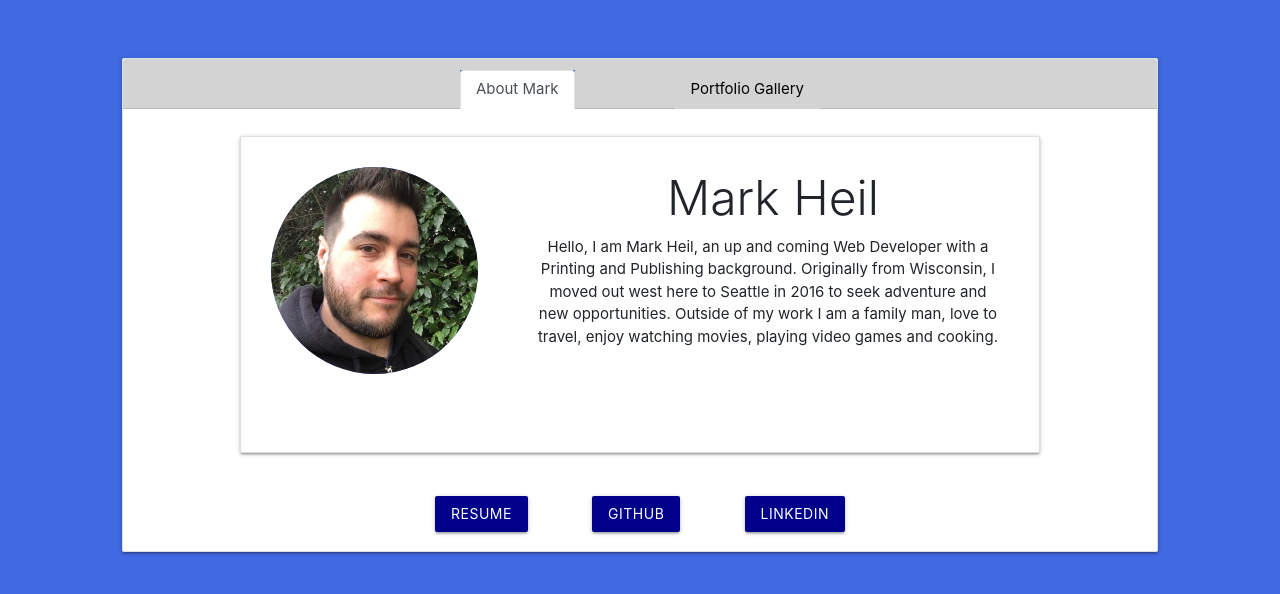
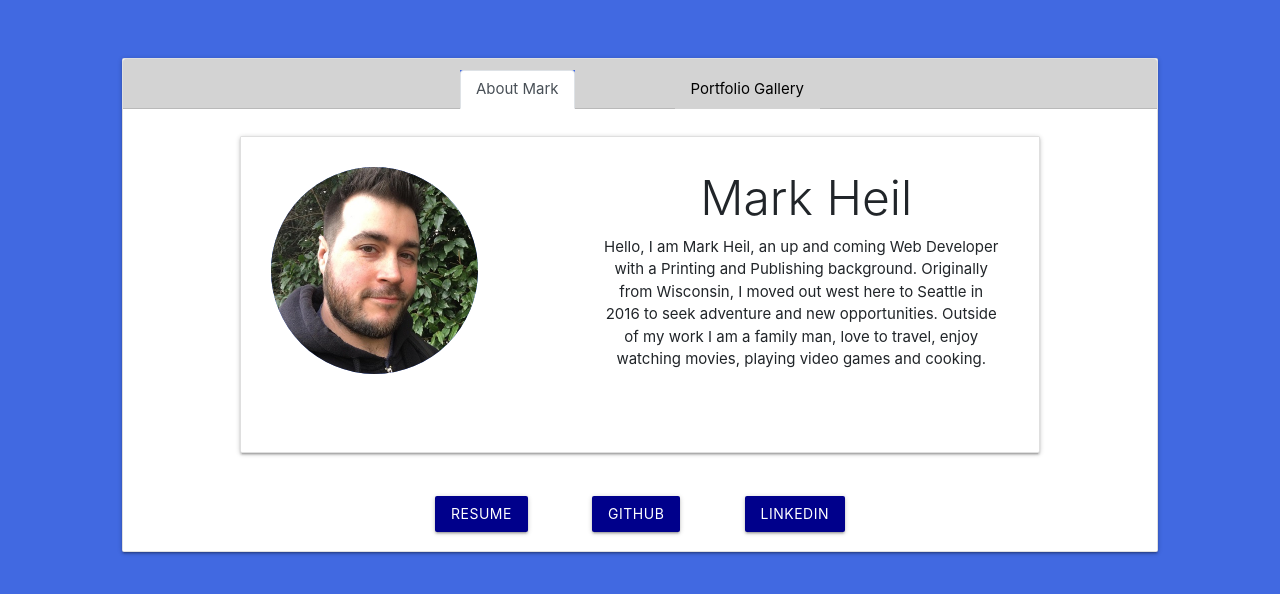
Before and after one commit to Merkraith/Portfolio-with-Bootstrap, a plain HTML site: page index.html in a window 1280 px wide. Drawn offline with nearby package versions, Linux system fonts and the light colour scheme.

Commit message:
minor css update

```diff
--- a/index.html
+++ b/index.html
@@ -38,7 +38,9 @@
                 <div class="col-md-4" id="white-bg">
                   <img src="./images/mark.jpg" class="circle responsive-img" id="mark-img" alt="mark.jpg">
                 </div>
-                <div class="col-md-8" id="white-bg">
+                <div class="col-md-1" id="white-bg">
+                </div>
+                <div class="col-md-7" id="white-bg">
                   <div class="card-body" id="white-bg">
                     <h5 class="card-title" id="white-bg-txt">Mark Heil</h5>
                     <p class="card-text" id="white-bg">
```
